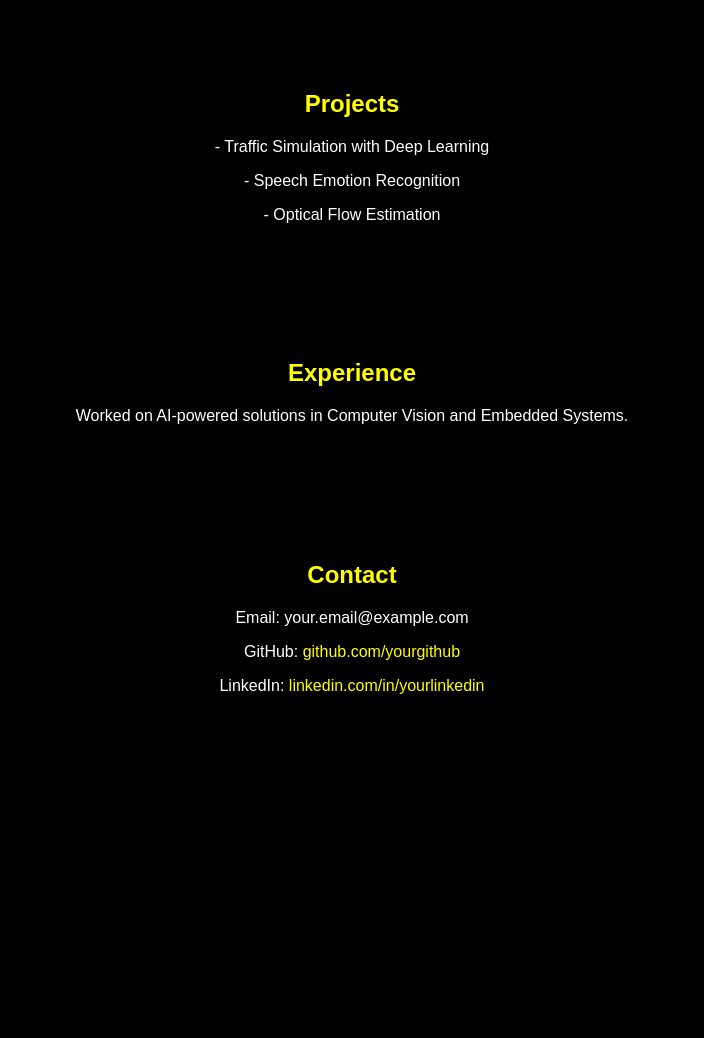
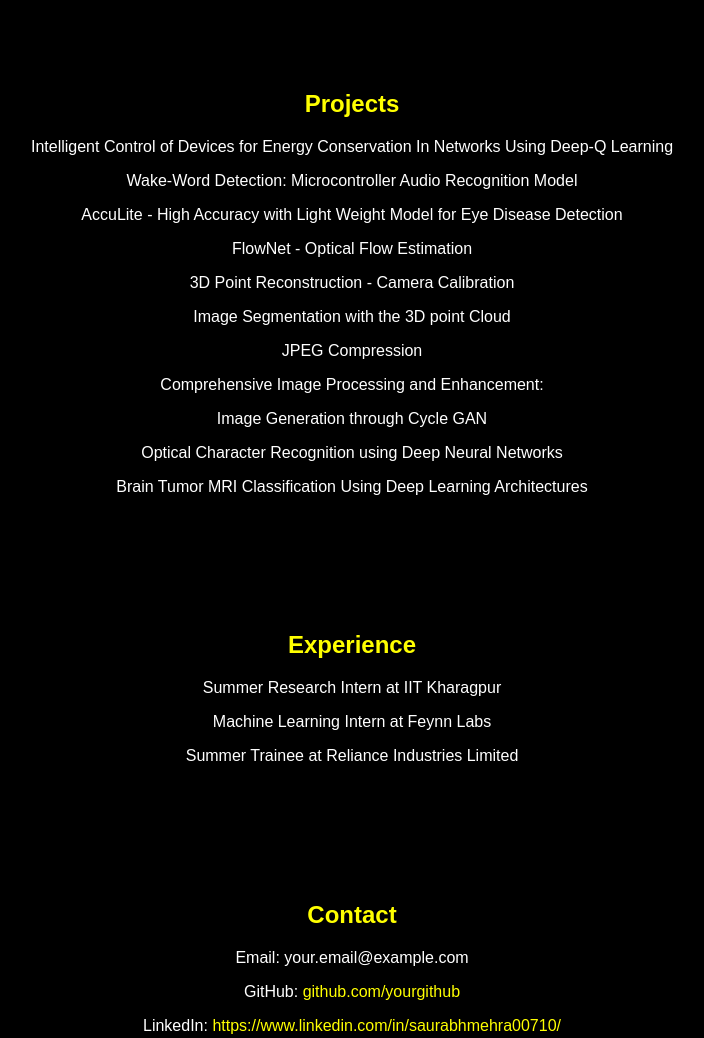
Before and after one commit to Saurabhmehra00710/portfolio-saurabh, a plain HTML site: page index.html in a window 1280 px wide. Shown: the part 560-1598 px from the top of the page, without its empty margins (288-992 px from the left). Before the commit the page ends 1321 px from the top, so only its background shows below. Drawn offline with Linux system fonts and the light colour scheme.

Commit message:
Update index.html

```diff
--- a/index.html
+++ b/index.html
@@ -50,21 +50,31 @@
 
     <div class="container section" id="projects">
         <h2>Projects</h2>
-        <p>- Traffic Simulation with Deep Learning</p>
-        <p>- Speech Emotion Recognition</p>
-        <p>- Optical Flow Estimation</p>
+        <p>Intelligent Control of Devices for Energy Conservation In Networks Using Deep-Q Learning</p>
+        <p>Wake-Word Detection: Microcontroller Audio Recognition Model</p>
+        <p>AccuLite - High Accuracy with Light Weight Model for Eye Disease Detection</p>
+        <p>FlowNet - Optical Flow Estimation</p>
+        <p>3D Point Reconstruction - Camera Calibration</p>
+        <p>Image Segmentation with the 3D point Cloud</p>
+        <p>JPEG Compression</p>
+        <p>Comprehensive Image Processing and Enhancement:</p>
+        <p>Image Generation through Cycle GAN</p>
+        <p>Optical Character Recognition using Deep Neural Networks</p>
+        <p>Brain Tumor MRI Classification Using Deep Learning Architectures</p>
     </div>
 
     <div class="container section" id="experience">
         <h2>Experience</h2>
-        <p>Worked on AI-powered solutions in Computer Vision and Embedded Systems.</p>
+        <p> Summer Research Intern at IIT Kharagpur</p>
+        <p> Machine Learning Intern at Feynn Labs</p>
+        <p> Summer Trainee at Reliance Industries Limited</p>
     </div>
 
     <div class="container section" id="contact">
         <h2>Contact</h2>
         <p>Email: your.email@example.com</p>
         <p>GitHub: <a href="https://github.com/yourgithub">github.com/yourgithub</a></p>
-        <p>LinkedIn: <a href="https://linkedin.com/in/yourlinkedin">linkedin.com/in/yourlinkedin</a></p>
+        <p>LinkedIn: <a href="https://www.linkedin.com/in/saurabhmehra00710/">https://www.linkedin.com/in/saurabhmehra00710/</a></p>
     </div>
 </body>
 </html>
```
